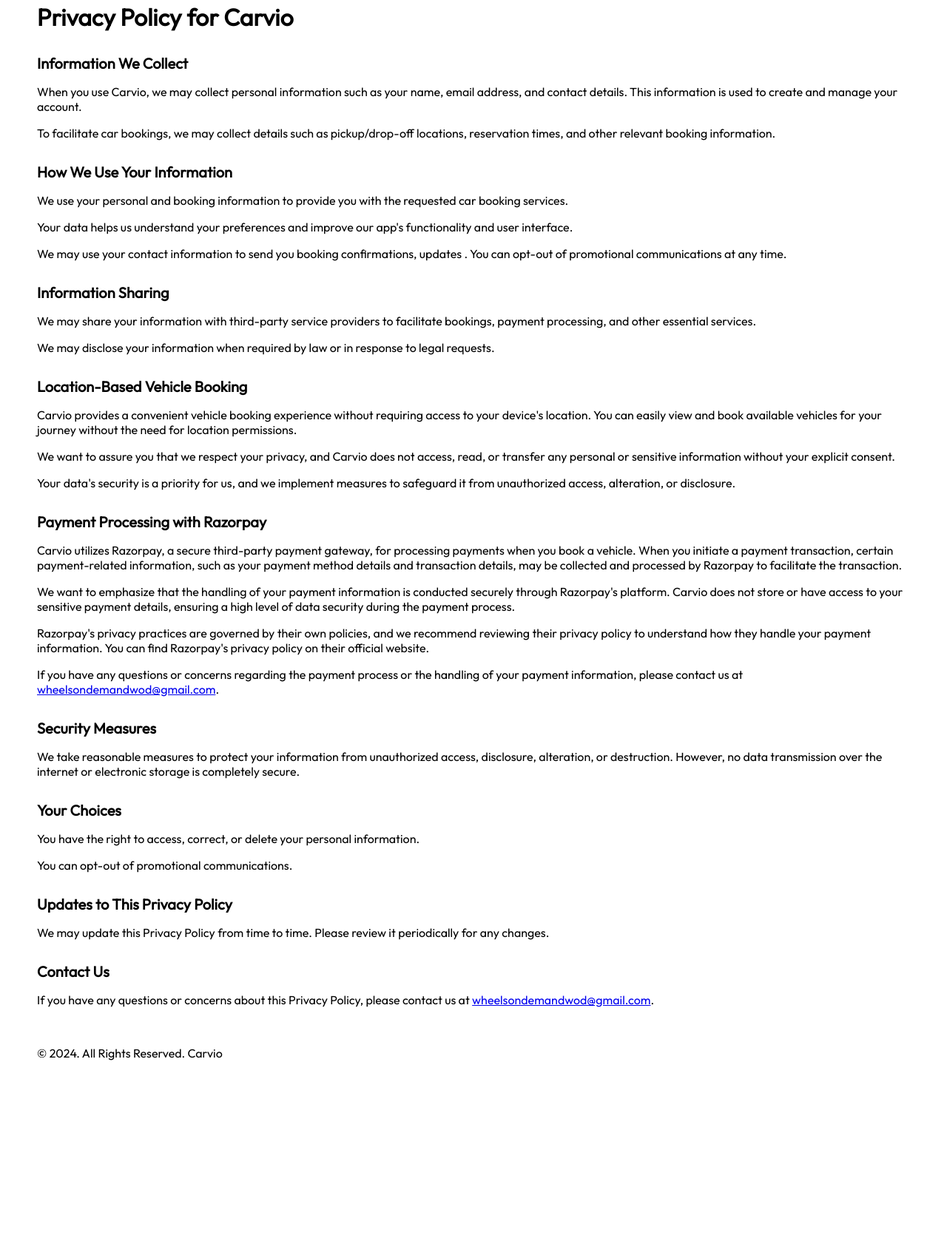
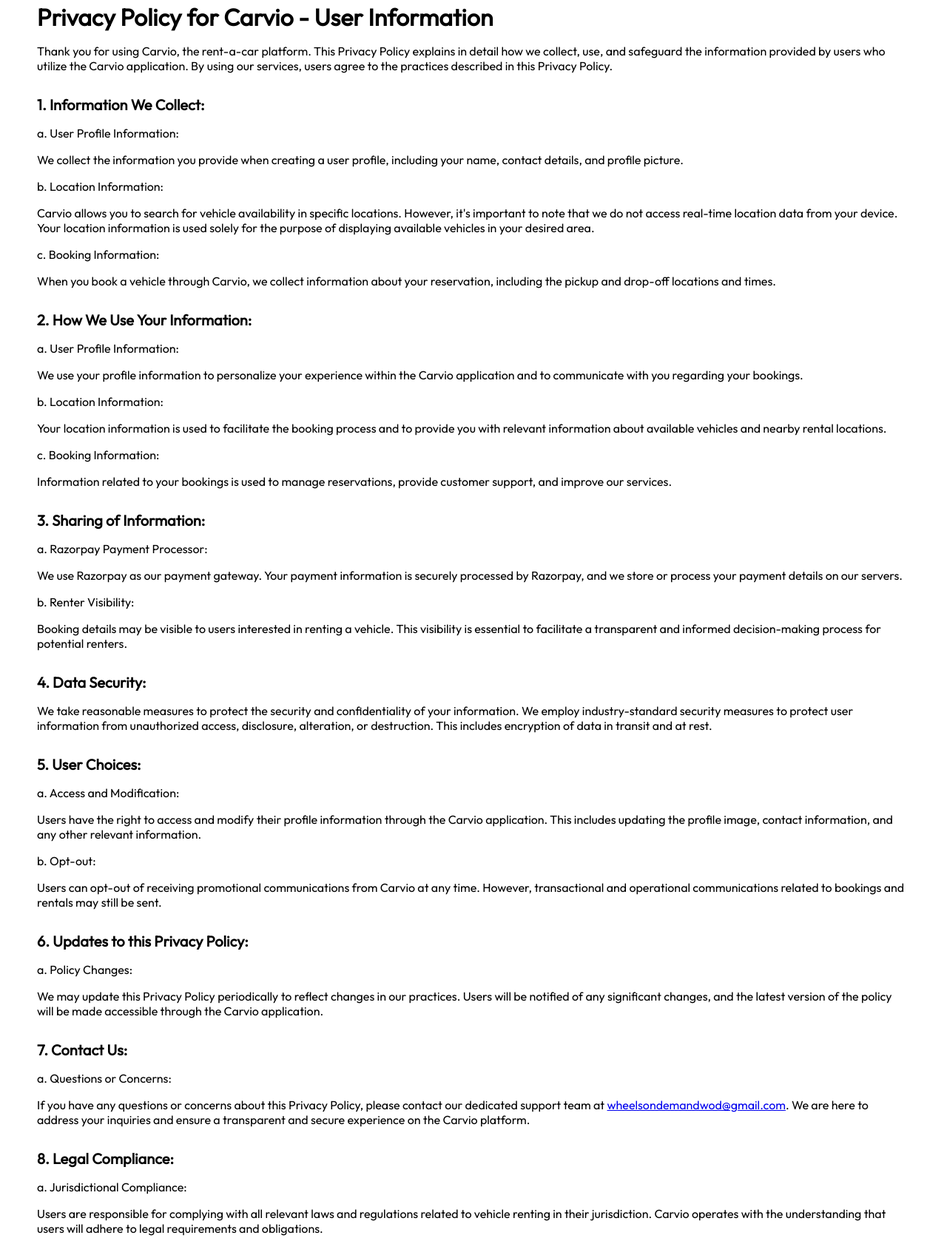
Before and after one commit to Ismailvk/carvio_privacy_policy, a plain HTML site: page index.html in a window 1280 px wide. Shown: the part 257-1931 px from the top of the page at 74% size. Before the commit the page ends 1757 px from the top, so only its background shows below. Drawn offline with Linux system fonts and the light colour scheme.

Commit message:
user privacy updated
user privacy updated

```diff
--- a/index.html
+++ b/index.html
@@ -17,59 +17,63 @@
   </header>
 
   <div class="main-content">
-    <div class="main-heading">Privacy Policy for Carvio</div>
+    <div class="main-heading">Privacy Policy for Carvio - User Information</div>
 
-    <div class="sub-heading">Information We Collect</div>
-    <p>When you use Carvio, we may collect personal information such as your name, email address, and contact details.
-      This information is used to create and manage your account.</p>
-    <p>To facilitate car bookings, we may collect details such as pickup/drop-off locations, reservation times, and other
-      relevant booking information.</p>
+    <p>Thank you for using Carvio, the rent-a-car platform. This Privacy Policy explains in detail how we collect, use, and safeguard the information provided by users who utilize the Carvio application. By using our services, users agree to the practices described in this Privacy Policy.</p>
 
-    <div class="sub-heading">How We Use Your Information</div>
-    <p>We use your personal and booking information to provide you with the requested car booking services.</p>
-    <p>Your data helps us understand your preferences and improve our app's functionality and user interface.</p>
-    <p>We may use your contact information to send you booking confirmations, updates . You can opt-out of promotional
-      communications at any time.</p>
+    <div class="sub-heading">1. Information We Collect:</div>
 
-    <div class="sub-heading">Information Sharing</div>
-    <p>We may share your information with third-party service providers to facilitate bookings, payment processing, and
-      other essential services.</p>
-    <p>We may disclose your information when required by law or in response to legal requests.</p>
-   <div class="sub-heading">Location-Based Vehicle Booking</div>
-<p>Carvio provides a convenient vehicle booking experience without requiring access to your device's location. You can easily view and book available vehicles for your journey without the need for location permissions.</p>
-<p>We want to assure you that we respect your privacy, and Carvio does not access, read, or transfer any personal or sensitive information without your explicit consent.</p>
-<p>Your data's security is a priority for us, and we implement measures to safeguard it from unauthorized access, alteration, or disclosure.</p>
+    <p>a. User Profile Information:</p>
+    <p>We collect the information you provide when creating a user profile, including your name, contact details, and profile picture.</p>
+    <p>b. Location Information:</p>
+    <p>Carvio allows you to search for vehicle availability in specific locations. However, it's important to note that we do not access real-time location data from your device. Your location information is used solely for the purpose of displaying available vehicles in your desired area.</p>
+    <p>c. Booking Information:</p>
+    <p>When you book a vehicle through Carvio, we collect information about your reservation, including the pickup and drop-off locations and times.</p>
 
+    <div class="sub-heading">2. How We Use Your Information:</div>
 
-    <div class="sub-heading">Payment Processing with Razorpay</div>
-    <p>Carvio utilizes Razorpay, a secure third-party payment gateway, for processing payments when you book a vehicle.
-      When you initiate a payment transaction, certain payment-related information, such as your payment method details
-      and transaction details, may be collected and processed by Razorpay to facilitate the transaction.</p>
-    <p>We want to emphasize that the handling of your payment information is conducted securely through Razorpay's
-      platform. Carvio does not store or have access to your sensitive payment details, ensuring a high level of data
-      security during the payment process.</p>
-    <p>Razorpay's privacy practices are governed by their own policies, and we recommend reviewing their privacy policy
-      to understand how they handle your payment information. You can find Razorpay's privacy policy on their official
-      website.</p>
-    <p>If you have any questions or concerns regarding the payment process or the handling of your payment information,
-      please contact us at <a href="mailto:wheelsondemandwod@gmail.com">wheelsondemandwod@gmail.com</a>.</p>
+    <p>a. User Profile Information:</p>
+    <p>We use your profile information to personalize your experience within the Carvio application and to communicate with you regarding your bookings.</p>
+    <p>b. Location Information:</p>
+    <p>Your location information is used to facilitate the booking process and to provide you with relevant information about available vehicles and nearby rental locations.</p>
+    <p>c. Booking Information:</p>
+    <p>Information related to your bookings is used to manage reservations, provide customer support, and improve our services.</p>
 
-    <div class="sub-heading">Security Measures</div>
-    <p>We take reasonable measures to protect your information from unauthorized access, disclosure, alteration, or
-      destruction. However, no data transmission over the internet or electronic storage is completely secure.</p>
+    <div class="sub-heading">3. Sharing of Information:</div>
 
-    <div class="sub-heading">Your Choices</div>
-    <p>You have the right to access, correct, or delete your personal information.</p>
-    <p>You can opt-out of promotional communications.</p>
+    <p>a. Razorpay Payment Processor:</p>
+    <p>We use Razorpay as our payment gateway. Your payment information is securely processed by Razorpay, and we store or process your payment details on our servers.</p>
+    <p>b. Renter Visibility:</p>
+    <p>Booking details may be visible to users interested in renting a vehicle. This visibility is essential to facilitate a transparent and informed decision-making process for potential renters.</p>
 
-    <div class="sub-heading">Updates to This Privacy Policy</div>
-    <p>We may update this Privacy Policy from time to time. Please review it periodically for any changes.</p>
+    <div class="sub-heading">4. Data Security:</div>
 
-    <div class="sub-heading">Contact Us</div>
-    <p>If you have any questions or concerns about this Privacy Policy, please contact us at <a
-        href="mailto:wheelsondemandwod@gmail.com">wheelsondemandwod@gmail.com</a>.</p>
+    <p>We take reasonable measures to protect the security and confidentiality of your information. We employ industry-standard security measures to protect user information from unauthorized access, disclosure, alteration, or destruction. This includes encryption of data in transit and at rest.</p>
 
-    <br>
+    <div class="sub-heading">5. User Choices:</div>
+
+    <p>a. Access and Modification:</p>
+    <p>Users have the right to access and modify their profile information through the Carvio application. This includes updating the profile image, contact information, and any other relevant information.</p>
+    <p>b. Opt-out:</p>
+    <p>Users can opt-out of receiving promotional communications from Carvio at any time. However, transactional and operational communications related to bookings and rentals may still be sent.</p>
+
+    <div class="sub-heading">6. Updates to this Privacy Policy:</div>
+
+    <p>a. Policy Changes:</p>
+    <p>We may update this Privacy Policy periodically to reflect changes in our practices. Users will be notified of any significant changes, and the latest version of the policy will be made accessible through the Carvio application.</p>
+
+    <div class="sub-heading">7. Contact Us:</div>
+
+    <p>a. Questions or Concerns:</p>
+    <p>If you have any questions or concerns about this Privacy Policy, please contact our dedicated support team at <a href="mailto:wheelsondemandwod@gmail.com">wheelsondemandwod@gmail.com</a>. We are here to address your inquiries and ensure a transparent and secure experience on the Carvio platform.</p>
+
+    <div class="sub-heading">8. Legal Compliance:</div>
+
+    <p>a. Jurisdictional Compliance:</p>
+    <p>Users are responsible for complying with all relevant laws and regulations related to vehicle renting in their jurisdiction. Carvio operates with the understanding that users will adhere to legal requirements and obligations.</p>
+
+    <p>Thank you for entrusting Carvio with your vehicle rental services. We are committed to safeguarding your privacy and providing a secure and user-friendly experience.</p>
+
     <p>© 2024. All Rights Reserved. Carvio</p>
   </div>
 
```
